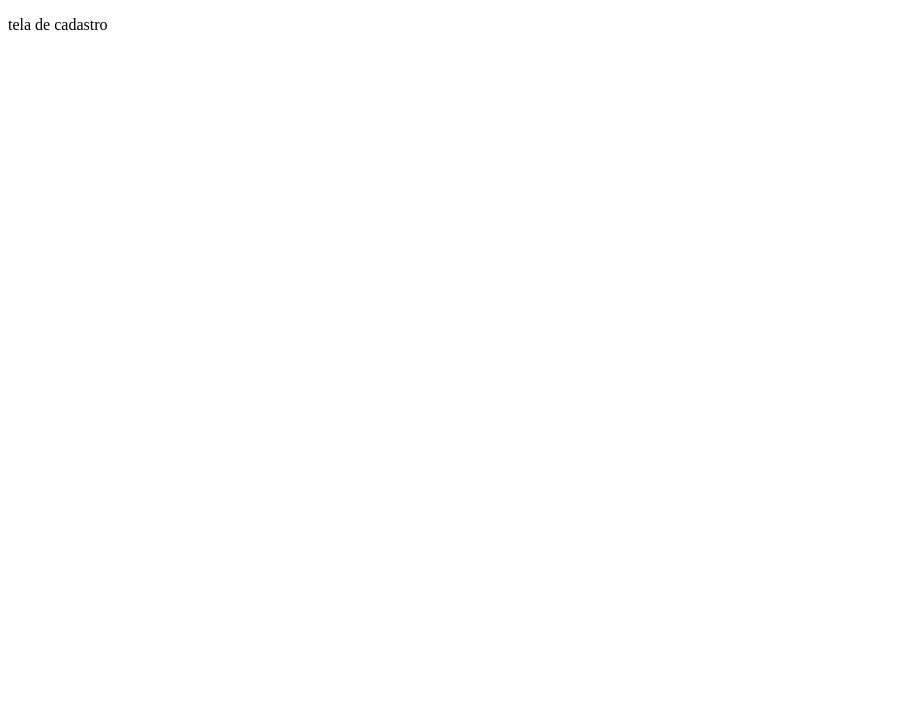
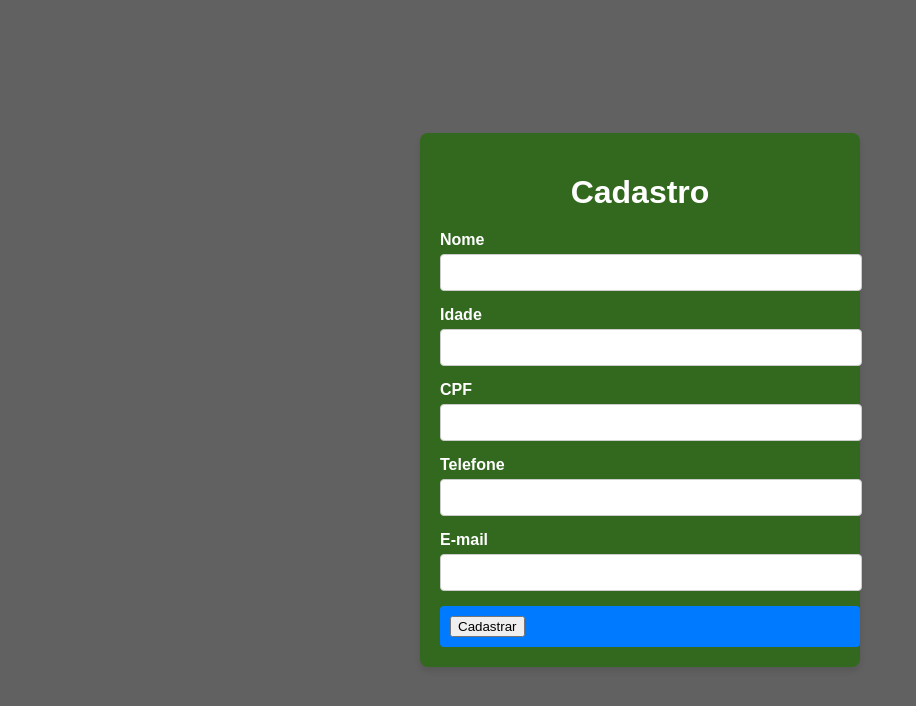
Before and after one commit to Lisxt/ecoDrive, a plain HTML site: page front/telaCadastro/cadastro.html in a window 1280 px wide. Shown: the whole page, without its empty margins (0-916 px from the left). Drawn offline with Linux system fonts and the light colour scheme.

Commit message:
Alterações Cadastro e Login

```diff
--- a/front/telaCadastro/cadastro.css
+++ b/front/telaCadastro/cadastro.css
@@ -0,0 +1,71 @@
+body {
+    font-family: Arial, sans-serif;
+    background-color: #616161;
+    display: flex;
+    justify-content: center;
+    align-items: center;
+    height: 100vh;
+    margin: 0;
+}
+
+.formulario-cadastro {
+    background-color: #33691E;
+    padding: 20px;
+    border-radius: 8px;
+    box-shadow: 0 4px 6px rgba(0, 0, 0, 0.1);
+    width: 100%;
+    max-width: 400px;
+}
+
+.formulario-cadastro h1 {
+    text-align: center;
+    margin-bottom: 20px;
+    color: #ffffff;
+}
+
+.cadastro {
+    margin-bottom: 15px;
+}
+
+.cadastro label {
+    display: block;
+    margin-bottom: 5px;
+    font-weight: bold;
+    color: #ffffff;
+}
+
+.cadastro input {
+    width: 100%;
+    padding: 10px;
+    border: 1px solid #ccc;
+    border-radius: 4px;
+    color: #000000;
+}
+
+.botao-cadastrar {
+    width: 100%;
+    padding: 10px;
+    border: none;
+    background-color: #007bff;
+    color: white;
+    font-size: 16px;
+    border-radius: 4px;
+    cursor: pointer;
+    transition: background-color 0.3s;
+}
+
+.botao-cadastrar:hover {
+    background-color:  #0056b3;
+}
+
+.botao-cadastrar:active {
+    background-color: #45a049;
+}
+
+.success-message {
+    text-align: center;
+    display: none;
+    margin-top: 20px;
+    color: #26ff43;
+    font-size: 20px;
+}
--- a/front/telaCadastro/cadastro.html
+++ b/front/telaCadastro/cadastro.html
@@ -1,11 +1,55 @@
 <!DOCTYPE html>
-<html lang="pt-br">
+<html lang="pt-BR">
 <head>
     <meta charset="UTF-8">
     <meta name="viewport" content="width=device-width, initial-scale=1.0">
     <title>Cadastro</title>
+    <link rel="stylesheet" href="cadastro.css">
+    <script>
+        function handleCadastro(event) {
+            event.preventDefault();
+            const botao = document.getElementById('submitButton');
+            botao.style.backgroundColor = 'green';
+            botao.innerText = 'Cadastrado com Sucesso!';
+
+            const mensagemSucesso = document.getElementById('successMessage');
+            mensagemSucesso.style.display = 'block';
+        }
+    </script>
 </head>
 <body>
-    <p>tela de cadastro</p>
+    <div class="formulario-cadastro">
+        <h1>Cadastro</h1>
+        <form onsubmit="handleCadastro(event)">
+            <div class="preenchimento">
+            <div class="cadastro">
+                <label for="nome">Nome</label>
+                <input type="text" id="nome" name="nome" required>
+            </div>
+            <div class="cadastro">
+                <label for="idade">Idade</label>
+                <input type="number" id="idade" name="idade" required>
+            </div>
+            <div class="cadastro">
+                <label for="cpf">CPF</label>
+                <input type="text" id="cpf" name="cpf" required>
+            </div>
+            <div class="cadastro">
+                <label for="telefone">Telefone</label>
+                <input type="tel" id="telefone" name="telefone" required>
+            </div>
+            <div class="cadastro">
+                <label for="email">E-mail</label>
+                <input type="email" id="email" name="email" required>
+            </div>
+            <div class="botao-cadastrar">
+                <button id="submitButton" type="submit">Cadastrar</button>
+            </div>
+            </div>
+        </form>
+        <div id="successMessage" class="success-message">
+            <p>Cadastro realizado com sucesso!</p>
+        </div>
+    </div>
 </body>
 </html>
--- a/front/telaLogin/login.css
+++ b/front/telaLogin/login.css
@@ -0,0 +1,69 @@
+body {
+    font-family: Arial, sans-serif;
+    background-color: #616161;
+    margin: 0;
+    padding: 0;
+    display: flex;
+    justify-content: center;
+    align-items: center;
+    height: 100vh;
+}
+.login-container {
+    background:#33691E;
+    padding: 20px;
+    border-radius: 8px;
+    box-shadow: 0 4px 8px rgba(0, 0, 0, 0.1);
+    max-width: 400px;
+    width: 100%;
+}
+.login-container h1 {
+    text-align: center;
+    margin-bottom: 25px;
+    color: #fff;
+}
+.form-group {
+    margin-bottom: 15px;
+}
+.form-group label {
+    display: block;
+    margin-bottom: 5px;
+    color: #ffff;
+}
+.form-group input {
+    width: 100%;
+    padding: 10px;
+    border: 1px solid #ccc;
+    border-radius: 5px;
+    font-size: 14px;
+}
+.form-group input:focus {
+    border-color: #007bff;
+    outline: none;
+}
+.form-actions {
+    text-align: center;
+}
+.form-actions button {
+    background-color: #007bff;
+    color: #fff;
+    padding: 10px 20px;
+    border: none;
+    border-radius: 5px;
+    font-size: 16px;
+    cursor: pointer;
+}
+.form-actions button:hover {
+    background-color: #0056b3;
+}
+.form-links {
+    margin-top: 15px;
+    text-align: center;
+}
+.form-links a {
+    color: #53a9ff;
+    text-decoration: none;
+    font-size: 14px;
+}
+.form-links a:hover {
+    text-decoration: underline;
+}
```
Also changed, not shown: front/telaCadastro/teste.html (added, +112 -0 lines), front/telaLogin/login.html (+23 -3 lines), front/imagens/fundosite.png (added).
